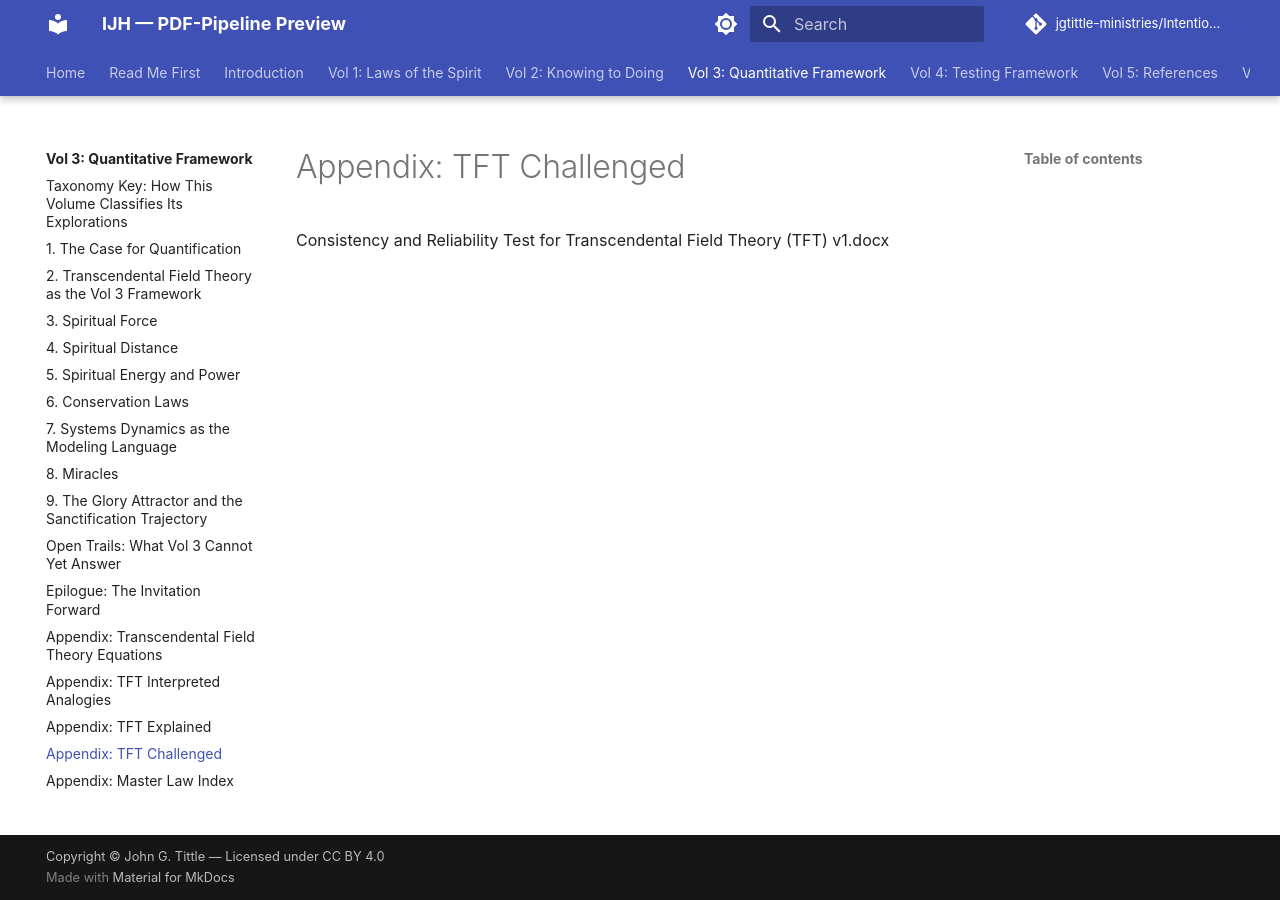
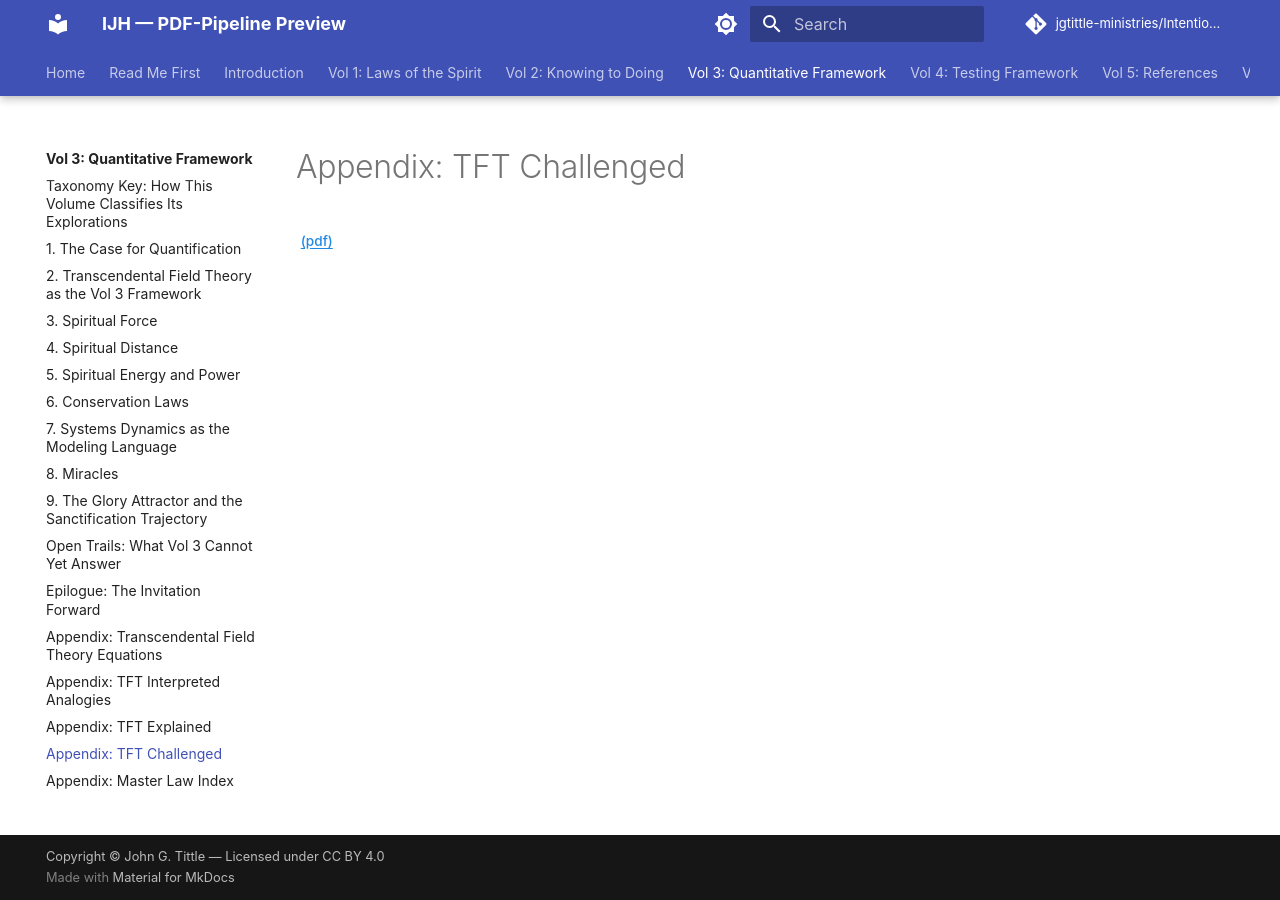
Before and after one commit to jgtittle-ministries/Intentional-Journey-of-the-Heart-dev, an MkDocs documentation site: the page built from docs/volume-3-quantitative-framework/appendix-tft-challenged.md, in a window 1280 px wide. Built offline with MkDocs 1.6.1 and Material for MkDocs 9.7.7, drawn with Linux system fonts in a browser that asks for light colours; some web fonts are replaced; comment, search, counter and statistics services are not loaded.

Commit message:
Add TFT source PDFs and embed links in Vol 3 appendices
Mirrors the Vol 5 source-pdfs pattern: drops the four TFT PDFs
(Equations, Interpreted Analogies, Explained, Challenged) into a
new docs/volume-3-quantitative-framework/source-pdfs/ folder and
replaces the placeholder filenames in each appendix with a
.pdf-popup link to the embedded file.

Co-Authored-By: Claude Opus 4.7 <noreply@anthropic.com>

```diff
--- a/docs/volume-3-quantitative-framework/appendix-tft-challenged.md
+++ b/docs/volume-3-quantitative-framework/appendix-tft-challenged.md
@@ -6,6 +6,4 @@ source: "IJH_Vol3_v5_6_1_1.pdf"
 
 # Appendix: TFT Challenged
 
-Consistency and Reliability Test for Transcendental Field Theory (TFT) v1.docx
-
-##
+[(pdf)](source-pdfs/tft-challenged.pdf){: .pdf-popup data-pdf-label="TFT — Challenged" }
```
Also changed, not shown: docs/volume-3-quantitative-framework/appendix-tft-explained.md (+1 -1 lines), docs/volume-3-quantitative-framework/appendix-tft-interpreted-analogies.md (+1 -1 lines), docs/volume-3-quantitative-framework/appendix-transcendental-field-theory-equations.md (+1 -1 lines), 4 other files.
